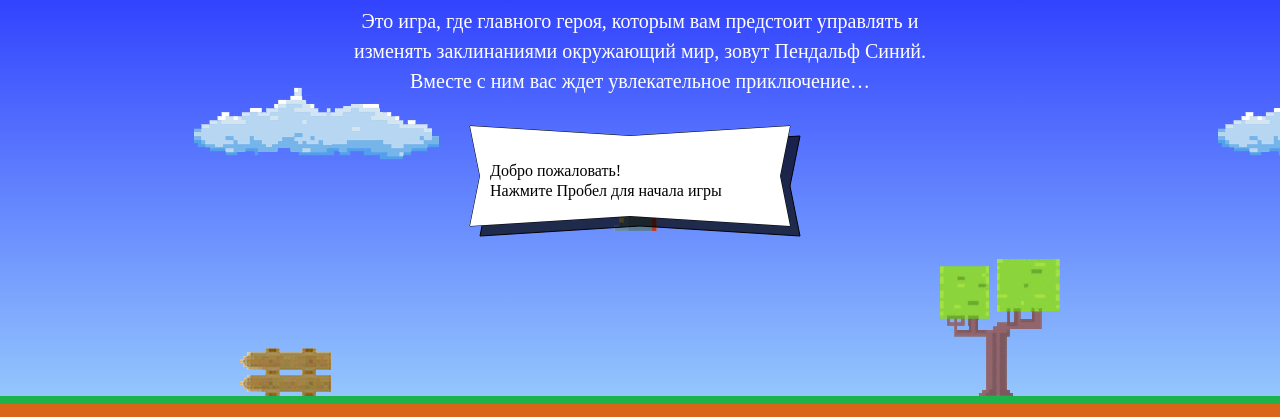
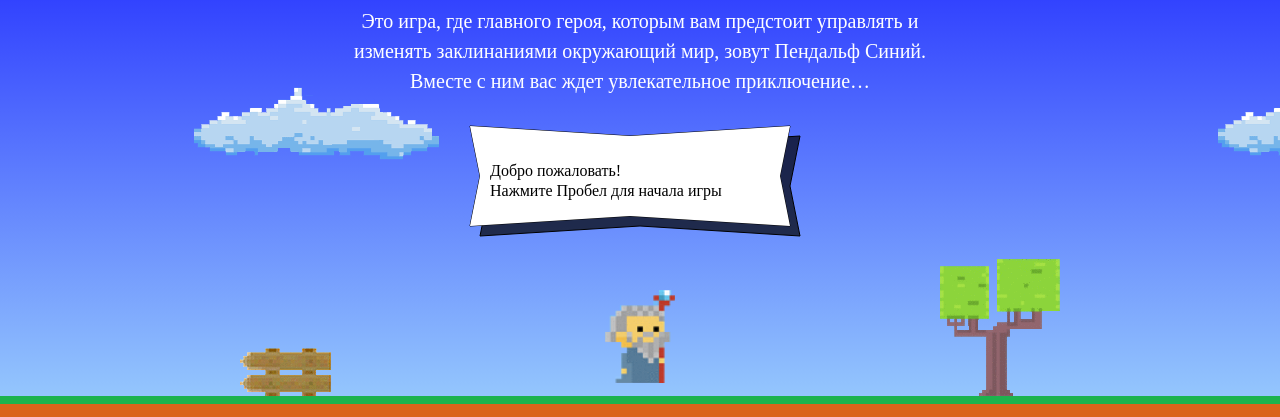
Before and after one commit to marie-uglova/1321951-code-and-magick-19, a website: page index.html in a window 1280 px wide. Shown: the part 203-620 px from the top of the page. Drawn offline with Linux system fonts and the light colour scheme; a web font is replaced by a local one.

Commit message:
правки https://github.com/htmlacademy-javascript/1321951-code-and-magick-19/pull/1#discussion_r369452991

```diff
--- a/index.html
+++ b/index.html
@@ -183,14 +183,14 @@
 
 <script>
 
-  var FIREBALL_SIZE = 22;
   var FIREBALL_SPEED_DOWNWIND = 5;
   var FIREBALL_SPEED_UPWIND = 2;
-  var WIZARD_SPEED = 3;
   var WIZARD_COEFFICIENT = 1.337;
-  var WIZARD_WIDTH = 70;
+  var fireballSize = 22;
+  var wizardSpeed = 3;
+  var wizardWidth = 70;
+  var wizardHeight = getWizardHeight(wizardWidth);
 
-  var fireballSpeed = getFireballSpeed ();
   function getFireballSpeed (left) {
       if (left) {
           return FIREBALL_SPEED_DOWNWIND;
@@ -198,17 +198,16 @@
       return FIREBALL_SPEED_UPWIND;
   };
 
-  var wizardHeight = getWizardHeight(WIZARD_WIDTH);
-  function getWizardHeight (WIZARD_WIDTH) {
-      return (WIZARD_COEFFICIENT * WIZARD_WIDTH)
+  function getWizardHeight (wizardWidth) {
+      return (WIZARD_COEFFICIENT * wizardWidth)
   };
 
   function getWizardX (width) {
-      return width/2 - WIZARD_WIDTH/2
+      return width/2 - wizardWidth/2
   };
 
   function getWizardY (height) {
-      return height/3 - wizardHeight/2
+      return height/3 + wizardHeight
   };
 
 </script>
```
